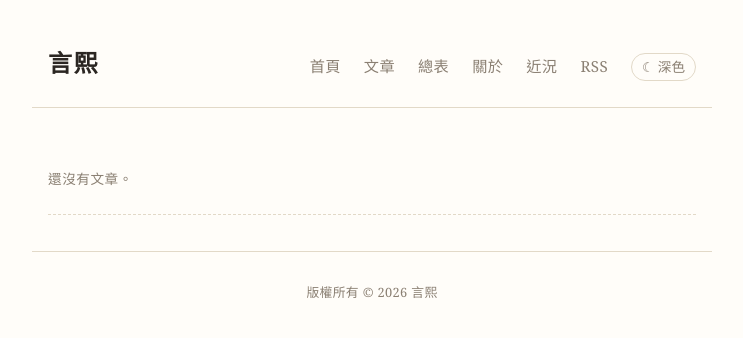
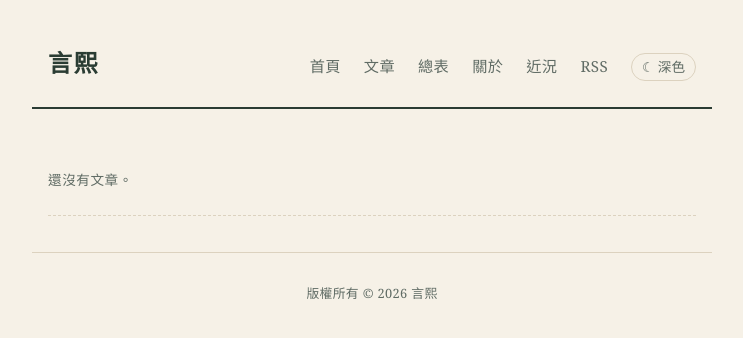
Before and after one commit to buege1216/yanxi-blog, a Jekyll site: the page built from index.html, in a window 1280 px wide. Shown: the top 338 px of the page, without its empty margins (268-1011 px from the left). Built offline with Jekyll 4.4.1, drawn with Linux system fonts in a browser that asks for light colours.

Commit message:
配色改為墨綠炭＋米白（言熙站），連結改深綠
Co-Authored-By: Claude Sonnet 5.5 <noreply@anthropic.com>
Claude-Session: https://claude.ai/code/session_01S9RfqxJMpxfzM3Q7vXBePh

```diff
--- a/assets/css/style.css
+++ b/assets/css/style.css
@@ -1,10 +1,10 @@
-:root{color-scheme:light;--bg:#fffdf9;--fg:#2b2622;--muted:#8a7f72;--line:#e2d9c8;--accent:#9a4a2b;--code:#f3eee4}
-html[data-theme="dark"]{color-scheme:dark;--bg:#1c1a17;--fg:#e9e2d6;--muted:#a39886;--line:#38322a;--accent:#d98a64;--code:#2a261f}
+:root{color-scheme:light;--bg:#f6f1e7;--fg:#2b2622;--muted:#5f6b64;--line:#dcd2bf;--accent:#3d6b50;--code:#ece3d3;--brand:#2a3c33}
+html[data-theme="dark"]{color-scheme:dark;--bg:#1a2420;--fg:#f6f1e7;--muted:#a9b3ad;--line:#34433b;--accent:#8fbf9f;--code:#24322b;--brand:#d6e3d9}
 *{box-sizing:border-box}
 body{margin:0;background:var(--bg);color:var(--fg);font:18px/1.95 "Noto Serif TC","Songti TC",Georgia,serif;letter-spacing:.02em}
 a{color:var(--accent);text-decoration:none}a:hover{text-decoration:underline;text-underline-offset:3px}
-.site-header{display:flex;justify-content:space-between;align-items:baseline;max-width:680px;margin:0 auto;padding:40px 16px 20px;border-bottom:1px solid var(--line)}
-.site-title{font-size:1.5rem;font-weight:700;color:var(--fg);letter-spacing:.06em}
+.site-header{display:flex;justify-content:space-between;align-items:baseline;max-width:680px;margin:0 auto;padding:40px 16px 20px;border-bottom:2px solid var(--brand)}
+.site-title{font-size:1.5rem;font-weight:700;color:var(--brand);letter-spacing:.06em}
 .site-header nav a{margin-left:18px;color:var(--muted);font-size:.95rem}
 .site-header nav a:hover{color:var(--accent)}
 .wrap{max-width:680px;margin:0 auto;padding:36px 16px}
```
